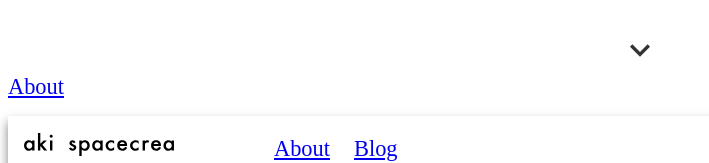
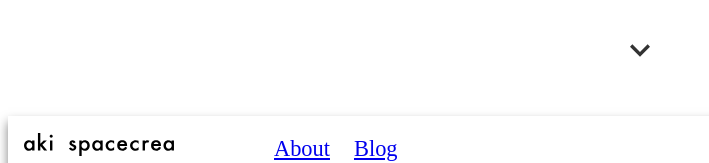
Before and after one commit to aki-space-crea/homepage, a Next.js app: page / in a window 1280 px wide. Shown: the part 618-781 px from the top of the page, without its empty margins (0-709 px from the left). Built offline with nearby package versions, Linux system fonts and the light colour scheme.

Commit message:
不要なリンクを削除。

```diff
--- a/pages/index.tsx
+++ b/pages/index.tsx
@@ -50,11 +50,6 @@ const RootPage: React.VFC = () => {
         </Box>
       </Box>
       <Box>
-        <Box mr="24px">
-          <Link href="/blog">
-            <a>About</a>
-          </Link>
-        </Box>
         <Box as="section" pt="100" maxWidth="1200" mx="auto">
           <Heading as="h2" fontSize="4.8rem" fontWeight="bold" ml="16">
             About
```
